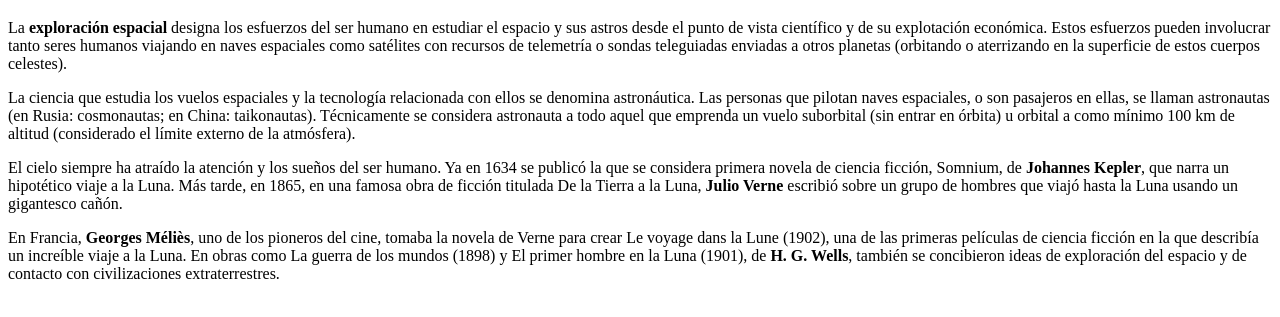
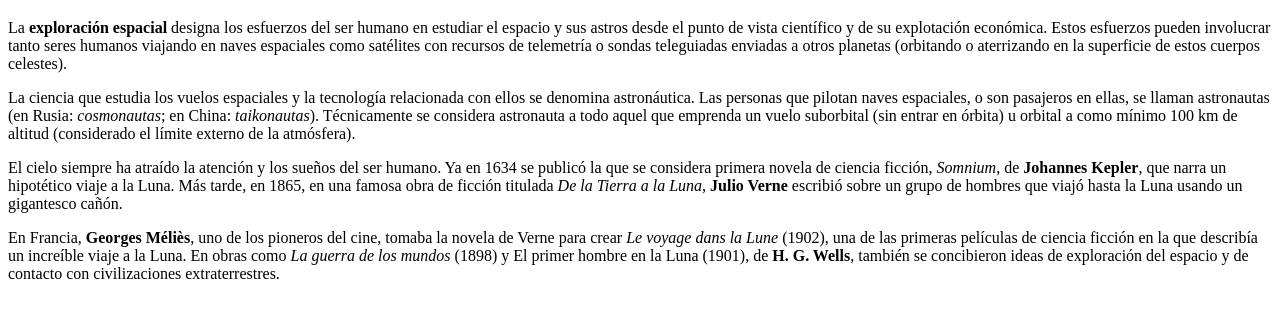
Before and after one commit to Mariapermel/DYP-WEB, a plain HTML site: page ExploracionEspacial.html in a window 1280 px wide. Shown: the part 61-378 px from the top of the page. Drawn offline with Linux system fonts and the light colour scheme.

Commit message:
ExploracionEspacial.html

```diff
--- a/ExploracionEspacial.html
+++ b/ExploracionEspacial.html
@@ -11,15 +11,15 @@
       recursos de telemetría o sondas teleguiadas enviadas a otros planetas (orbitando o aterrizando en la superficie de estos cuerpos celestes).</p>
 
     <p>La ciencia que estudia los vuelos espaciales y la tecnología relacionada con ellos se denomina astronáutica. Las personas que pilotan naves espaciales,
-      o son pasajeros en ellas, se llaman astronautas (en Rusia: cosmonautas; en China: taikonautas). Técnicamente se considera astronauta a todo aquel que emprenda
+      o son pasajeros en ellas, se llaman astronautas (en Rusia: <I>cosmonautas</I>; en China: <I>taikonautas</I>). Técnicamente se considera astronauta a todo aquel que emprenda
       un vuelo suborbital (sin entrar en órbita) u orbital a como mínimo 100 km de altitud (considerado el límite externo de la atmósfera).</p>
 
-    <p>El cielo siempre ha atraído la atención y los sueños del ser humano. Ya en 1634 se publicó la que se considera primera novela de ciencia ficción, Somnium,
-      de <b>Johannes Kepler</b>, que narra un hipotético viaje a la Luna. Más tarde, en 1865, en una famosa obra de ficción titulada De la Tierra a la Luna,
+    <p>El cielo siempre ha atraído la atención y los sueños del ser humano. Ya en 1634 se publicó la que se considera primera novela de ciencia ficción, <I>Somnium</I>,
+      de <b>Johannes Kepler</b>, que narra un hipotético viaje a la Luna. Más tarde, en 1865, en una famosa obra de ficción titulada <I>De la Tierra a la Luna</I>,
       <b>Julio Verne</b> escribió sobre un grupo de hombres que viajó hasta la Luna usando un gigantesco cañón.</p>
 
-    <p>En Francia, <b>Georges Méliès</b>, uno de los pioneros del cine, tomaba la novela de Verne para crear Le voyage dans la Lune (1902), una de las primeras películas
-      de ciencia ficción en la que describía un increíble viaje a la Luna. En obras como La guerra de los mundos (1898) y El primer hombre en la Luna (1901),
+    <p>En Francia, <b>Georges Méliès</b>, uno de los pioneros del cine, tomaba la novela de Verne para crear <I>Le voyage dans la Lune</I> (1902), una de las primeras películas
+      de ciencia ficción en la que describía un increíble viaje a la Luna. En obras como <I>La guerra de los mundos</I> (1898) y El primer hombre en la Luna (1901),
       de <b>H. G. Wells</b>, también se concibieron ideas de exploración del espacio y de contacto con civilizaciones extraterrestres.</p>
 
   </body>
```
